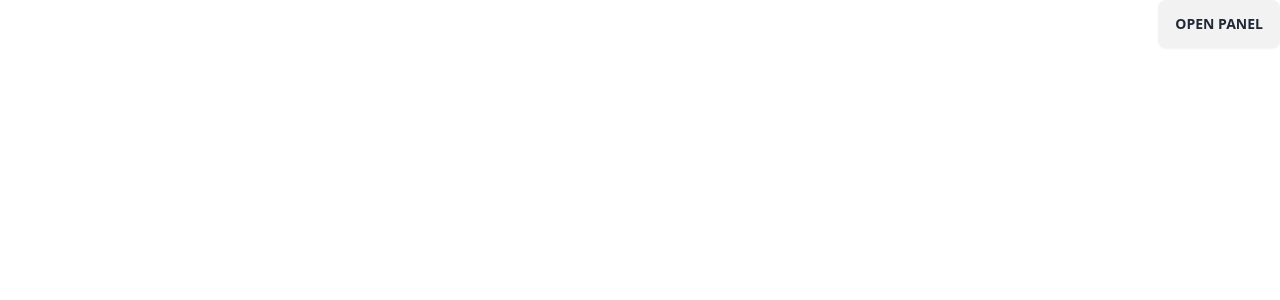
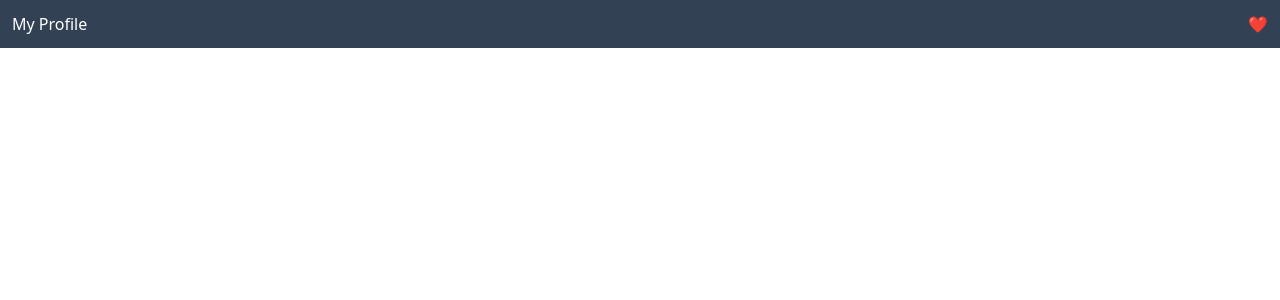
Before and after one commit to frame88/mastering-angular, an Angular app: page / in a window 1280 px wide. Shown: the top 300 px of the page. Built offline with nearby package versions, Linux system fonts and the light colour scheme.

Commit message:
Card: uncontrolled

```diff
--- a/src/app/play/play.ts
+++ b/src/app/play/play.ts
@@ -1,33 +1,27 @@
 import { Component, signal } from '@angular/core';
 import { SidePanel } from '../shared/side-panel';
+import { Card } from '../shared/card';
 
 
 @Component({
   selector: 'app-play',
-  imports: [SidePanel],
+  imports: [Card],
   template: `
-    <div class="flex justify-end">
-      <button (click)="isOpen.set(true)" class="btn">
-        OPEN PANEL
-      </button>
-    </div>
-
-    <app-side-panel
-    title="My Panel"
-    [(isOpen)]="isOpen"
+    <app-card
+      title="My Profile"
+      icon="❤️"
+      (iconClick)="doSomething()"
     >
-    Lorem ipsum dolor sit amet, consectetur adipisicing elit. Accusamus architecto at aut mollitia, similique sit voluptatum? Aliquam quaerat repellendus temporibus ut vero. Atque culpa ea fugit laudantium repellat reprehenderit, sint?
-    </app-side-panel>
+      lorem ipsum ...
+    </app-card>
   `,
   styles: ``
 })
 export class Play {
-  isOpen = signal(false);
-
+  doSomething() {
+    console.log('Icon clicked!');
+  }
 }
 
-// in questo componente abbiamo un bottone che apre il side panel
-// tutto è ottimizzato tramite un computed che carica le classi css nell'host, solo quando il valore isOpen
-// è true. Al click gli vengono attribuite due classi Tail wind per il position fixed,
-// interessante è l'utilizzo di model che permette un binding direzionale e fa risparmiare una
-//quantita di codice notevole
+// un componente card
+// si espande al click (come un accordion)
--- /dev/null
+++ b/src/app/shared/card.ts
@@ -0,0 +1,41 @@
+import { Component, input, output, signal } from '@angular/core';
+
+@Component({
+  selector: 'app-card',
+  imports: [],
+  template: `
+    <div
+      class="cursor-pointer flex justify-between bg-slate-700 text-white p-3"
+      (click)="toggle()"
+    >
+      <h1>{{title()}}</h1>
+      @if (icon()) {
+        <button
+          (click)="iconHandler($event)"
+        >{{icon()}}</button>
+      }
+    </div>
+
+    @if (isOpen()) {
+      <div class="border border-slate-700 p-3 bg-white text-black">
+        <ng-content></ng-content>
+      </div>
+    }
+  `,
+  styles: ``
+})
+export class Card {
+  title = input<string>()
+  icon = input<string>()
+  iconClick = output()
+  isOpen = signal(false)
+
+  toggle() {
+    this.isOpen.update(prev => !prev)
+  }
+
+  iconHandler(event: MouseEvent) {
+    event.stopPropagation()
+    this.iconClick.emit()
+  }
+}
```
